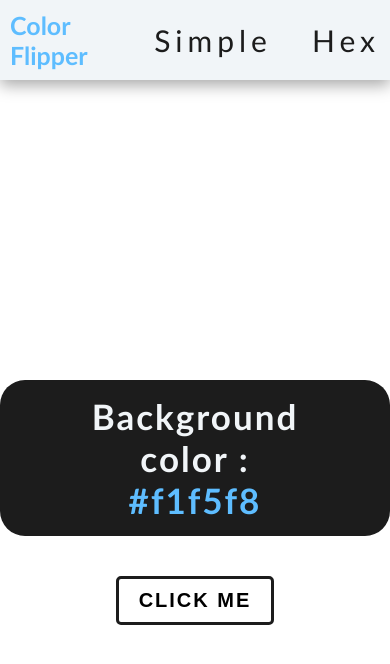
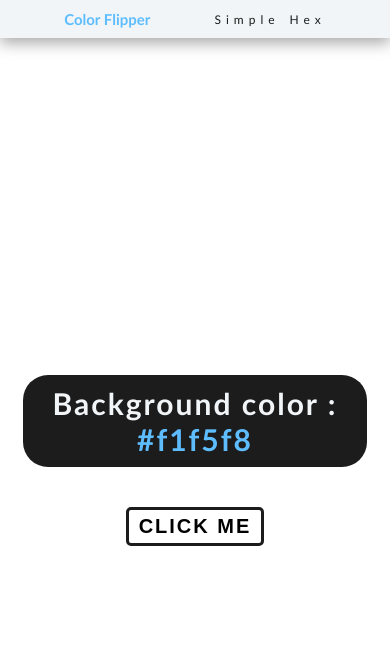
Before and after one commit to Latth/background-flipper, a plain HTML site: page index.html in a window 390 px wide. Drawn offline with Linux system fonts and the light colour scheme.

Commit message:
style changes

```diff
--- a/index.html
+++ b/index.html
@@ -86,6 +86,40 @@
             color: #fff;
             transition: 0.5s;
         }
+
+        @media  screen and (max-width:700px){
+        :root {
+            font-size: 10px;
+        }
+        main button {
+            padding: 5px 10px;
+        }
+
+        main h2{
+            padding: 1rem 3rem;
+            font-size: 3rem;
+        }
+
+        .nav-center h4 {
+            color: #5EBDFF;
+            font-size: 15px;
+        }
+
+        .nav-center ul {
+            list-style-type: none;
+            display: flex;
+        }
+
+        .nav-center ul li {
+            margin-left: 1rem;
+            font-size: 1.2rem;
+        }
+        .nav-center ul li a {
+            text-decoration: none;
+            color: #1c1c1c;
+            letter-spacing: 5px;
+        }
+        }
     </style>
 </head>
 
```
Also changed, not shown: hex.html (+33 -0 lines).
